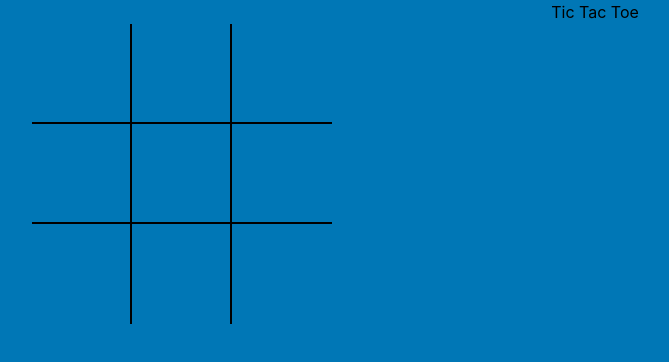
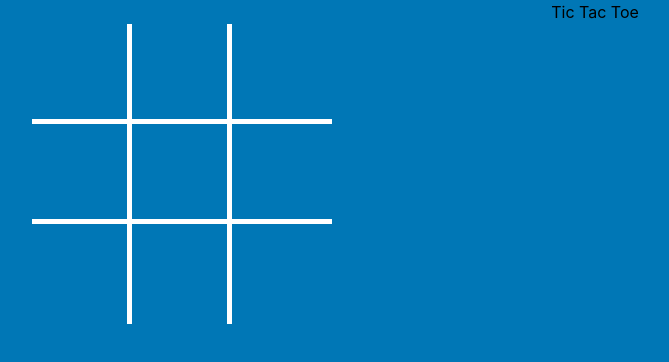
Before and after one commit to aal2015/react_ticTacToe_chess, a React (Vite) app in the folder ticTacToe_chess/: page /ticTacToe in a window 1280 px wide. Shown: the top 362 px of the page, without its empty margins (45-714 px from the left). Built offline with nearby package versions, Linux system fonts and the light colour scheme.

Commit message:
Edited border width and color from black to white for tic tac toe board

```diff
--- a/ticTacToe_chess/src/components/TicTacToeBoard.css
+++ b/ticTacToe_chess/src/components/TicTacToeBoard.css
@@ -11,6 +11,7 @@
 
   font-size: 40px;
   font-weight: bold;
+  color: white;
 
   display: flex;
   justify-content: center;
@@ -19,8 +20,8 @@
   cursor: pointer;
 
   border: none;
-  border-right: 2px solid black;
-  border-bottom: 2px solid black;
+  border-right: 5px solid white;
+  border-bottom: 5px solid white;
 }
 
 /* remove outer right border */
```
